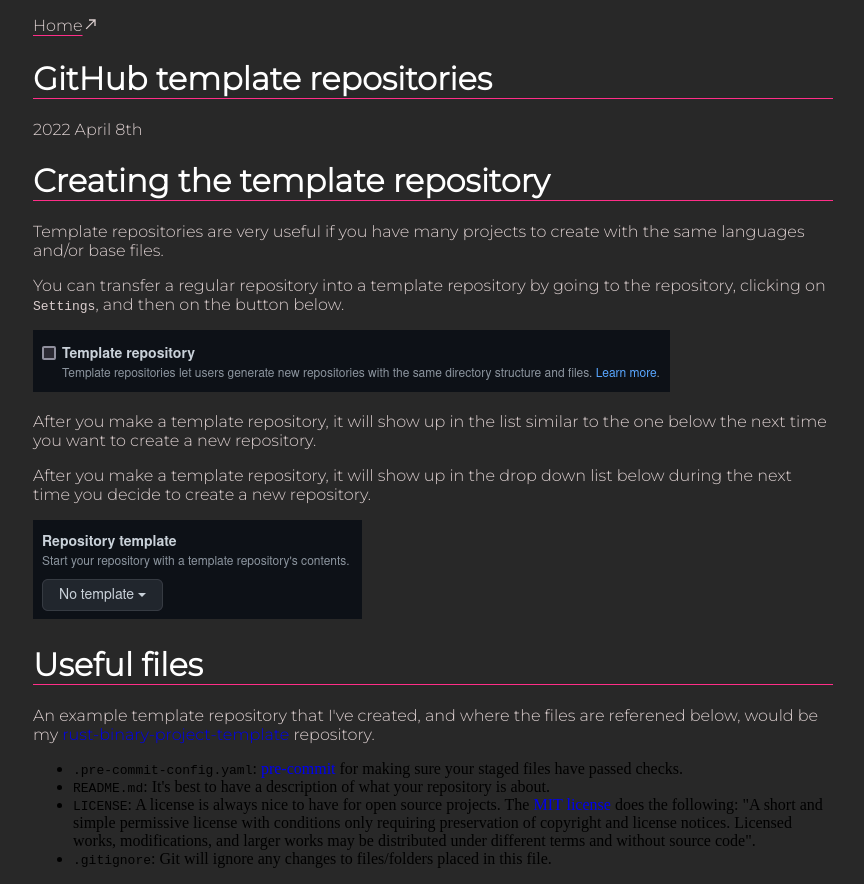
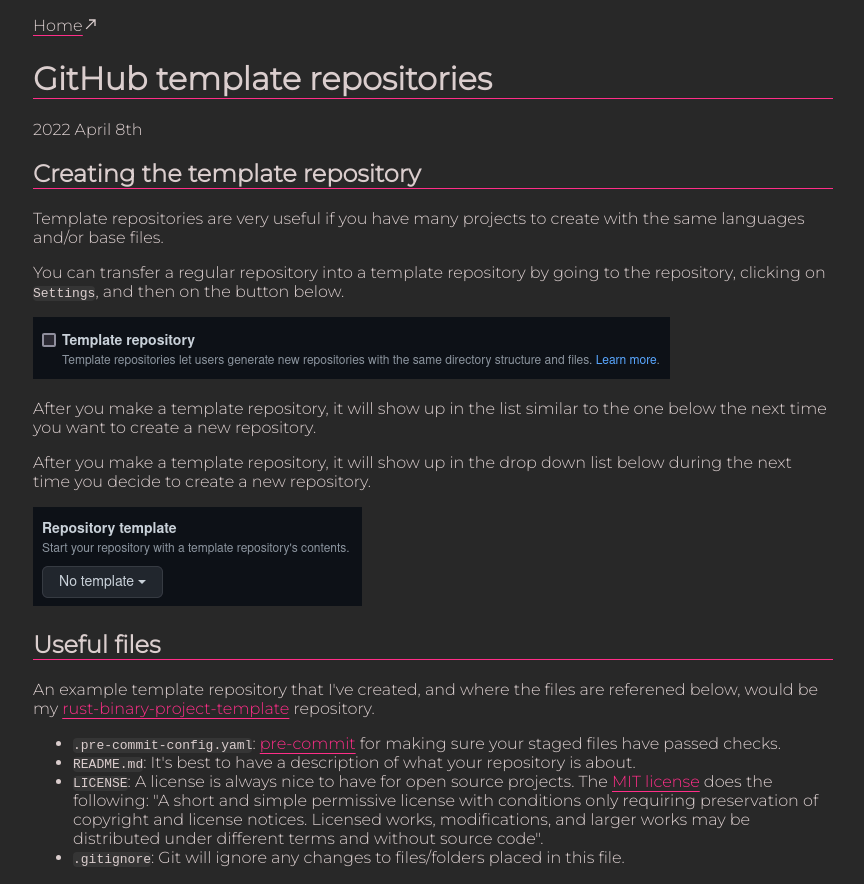
Before and after one commit to Xithrius/xithrius.cloud, a Gatsby site in the folder site_guides/: page /template-repositories/ in a window 1280 px wide. Shown: the whole page, without its empty margins (207-1071 px from the left). Built offline with nearby package versions, Linux system fonts and the light colour scheme; Gatsby itself is replaced by a stand-in of ours.

Commit message:
Fixed fonts for links and bullet points

```diff
--- a/site_guides/guides/template-repositories.md
+++ b/site_guides/guides/template-repositories.md
@@ -5,7 +5,7 @@
 published: true
 ---
 
-# Creating the template repository
+## Creating the template repository
 
 Template repositories are very useful if you have many projects to create with the same languages and/or base files.
 
@@ -19,7 +19,7 @@
 
 ![Template list](./static/template-repositories/list.png)
 
-# Useful files
+## Useful files
 
 An example template repository that I've created, and where the files are referened below, would be my [rust-binary-project-template](https://github.com/Xithrius/rust-binary-project-template) repository.
 
--- a/site_guides/src/components/Layout.js
+++ b/site_guides/src/components/Layout.js
@@ -9,7 +9,6 @@
 `;
 
 export const Layout = ({ children }) => {
-  const { title, description } = useSiteMetadata();
   return (
     <AppStyles>
       <Header />
--- a/site_guides/src/styles/global.css
+++ b/site_guides/src/styles/global.css
@@ -5,19 +5,34 @@
   scroll-behavior: smooth;
 }
 
-p {
-  color: rgb(219, 206, 206);
+p,
+a,
+h1,
+h2,
+h3,
+h4,
+h5,
+h6, li {
   font-family: "Montserrat", sans-serif;
 }
 
-h1 {
-  color: #fff;
+p {
+  color: rgb(219, 206, 206);
+  transition: 0.4s ease-in-out;
+}
+
+h1,
+h2,
+h3,
+h4,
+h5,
+h6 {
+  color: rgb(219, 206, 206);
   border-bottom: 1px solid #ff2e88;
   transition: 0.4s ease-in-out;
-  font-family: "Montserrat", sans-serif;
 }
 
-h1:hover {
+h1:hover, p:link:hover {
   color: #ff2e88;
   transition: 0.4s ease-in-out;
 }
@@ -25,6 +40,20 @@
 a:link,
 a:visited,
 a:hover,
-a:active {
-  text-decoration: none;
+a:active,
+p:link {
+  -webkit-text-decoration: #ff2e88 solid underline;
+  text-decoration: #ff2e88 solid underline;
+  -webkit-text-underline-position: under;
+  text-underline-position: under;
+  color: #ff2e88;
 }
+
+li {
+  color: rgb(219, 206, 206);
+}
+
+code {
+  border-radius: 4px;
+  background: #353535;
+}
--- a/site_guides/src/templates/guidePostTemplate.js
+++ b/site_guides/src/templates/guidePostTemplate.js
@@ -4,11 +4,6 @@
 import { Layout } from "../components/Layout";
 import styled from "styled-components";
 import { MdEast, MdWest } from "react-icons/md";
-
-const LinkStyles = styled.div`
-  text-decoration: underline;
-  text-decoration-color: #ff2e88;
-`;
 
 const RightArrow = styled(MdEast)`
   vertical-align: middle;
@@ -32,28 +27,24 @@
       {next === false ? null : (
         <>
           {next && (
-            <LinkStyles>
             <Link to={next.fields.slug}>
               <p>
                 {next.frontmatter.title}
                 <RightArrow />
               </p>
             </Link>
-            </LinkStyles>
           )}
         </>
       )}
       {previous === false ? null : (
         <>
           {previous && (
-            <LinkStyles>
             <Link to={previous.fields.slug}>
               <p>
                 <LeftArrow />
                 {previous.frontmatter.title}
               </p>
             </Link>
-            </LinkStyles>
           )}
         </>
       )}
```
Lines whose indentation alone changed are shown as unchanged.
